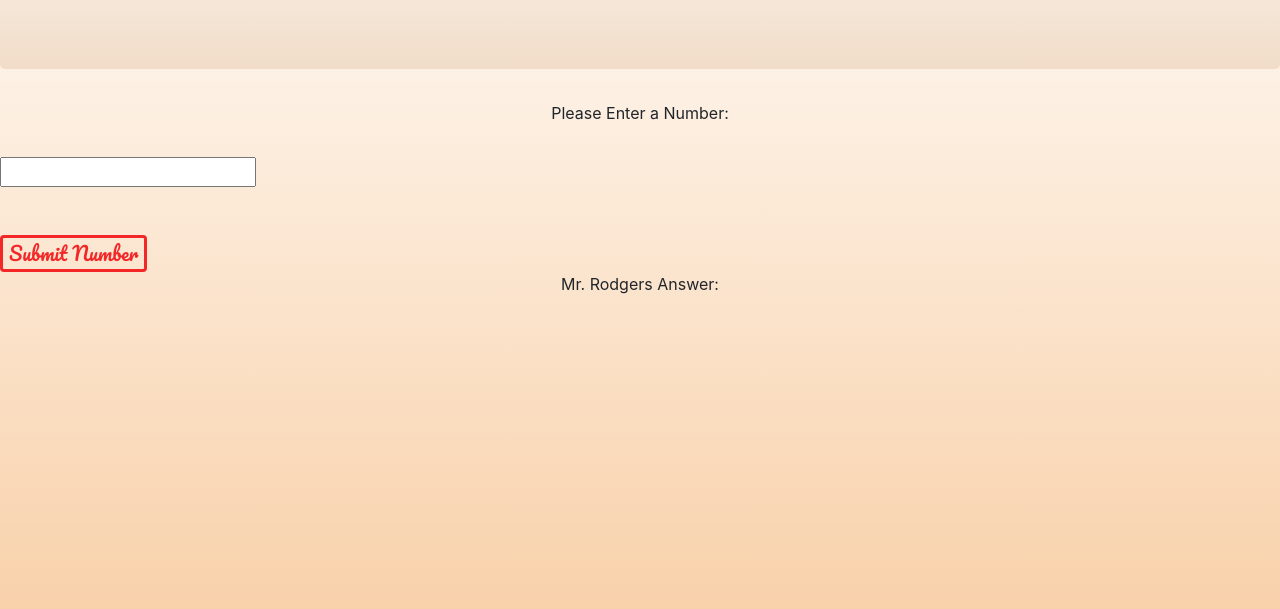
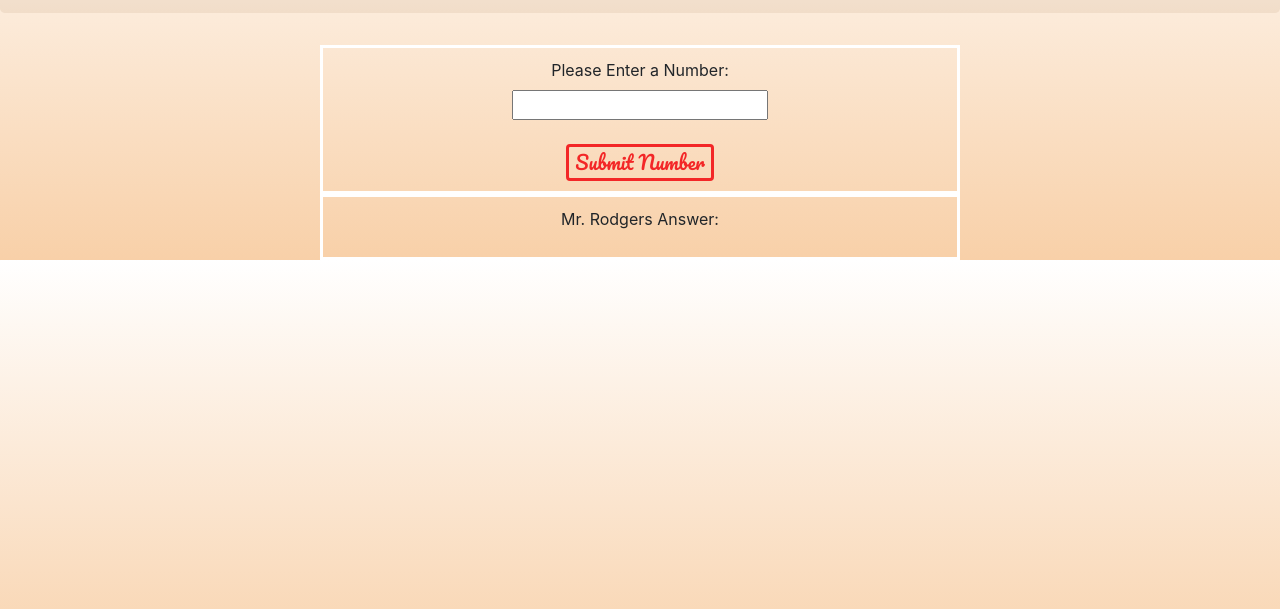
Before and after one commit to JTSkelton/rodgers, a plain HTML site: page index.html in a window 1280 px wide. Shown: the part 171-780 px from the top of the page. Drawn offline with Linux system fonts and the light colour scheme.

```diff
--- a/css/styles.css
+++ b/css/styles.css
@@ -1,11 +1,11 @@
-
 @import url('https://fonts.googleapis.com/css2?family=Pacifico&display=swap');
 
-body, html{
+body{
+  height:auto;
+  min-height: 100%;
   width: 100%;
-  height: 100%;
-  background-color: blanchedalmond;
-  background: linear-gradient(to top, #f8d0a8, #ffffff)
+  background: linear-gradient(to top, #f8d0a8, #ffffff);
+  background-repeat: none;
 }
 
 .jumbotron{
@@ -22,9 +22,13 @@ body, html{
   padding: none;
 }
 
-.title, .input, .results{
-  display: flex;
-  justify-content: center;
+.rodgers, .results{
+  position: relative;
+  margin: auto;
+  width: 50%;
+  border: 3px solid rgb(255, 255, 255);
+  padding: 10px;
+  text-align: center;
 }
 
 .lg-btn{
```
Also changed, not shown: index.html (+1 -1 lines).
